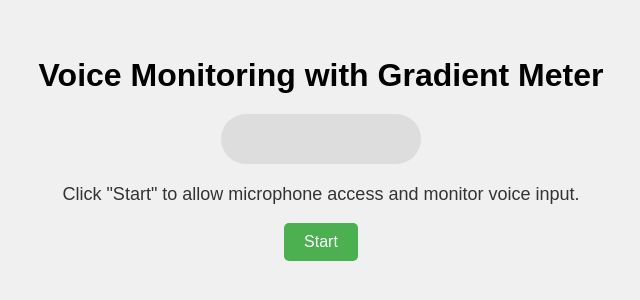
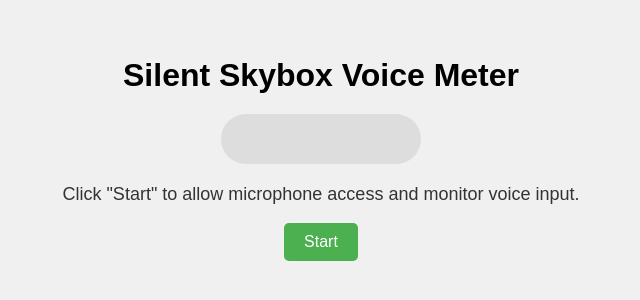
Before and after one commit to GuttaSims/SilentMic, a plain HTML site: page index.html in a window 1280 px wide. Shown: the part 252-552 px from the top of the page, without its empty margins (319-959 px from the left). Drawn offline with Linux system fonts and the light colour scheme.

Commit message:
Update index.html

```diff
--- a/index.html
+++ b/index.html
@@ -55,7 +55,7 @@
     </style>
 </head>
 <body>
-    <h1>Voice Monitoring with Gradient Meter</h1>
+    <h1>Silent Skybox Voice Meter</h1>
     <div id="meter">
         <div id="meter-bar"></div>
     </div>
```
